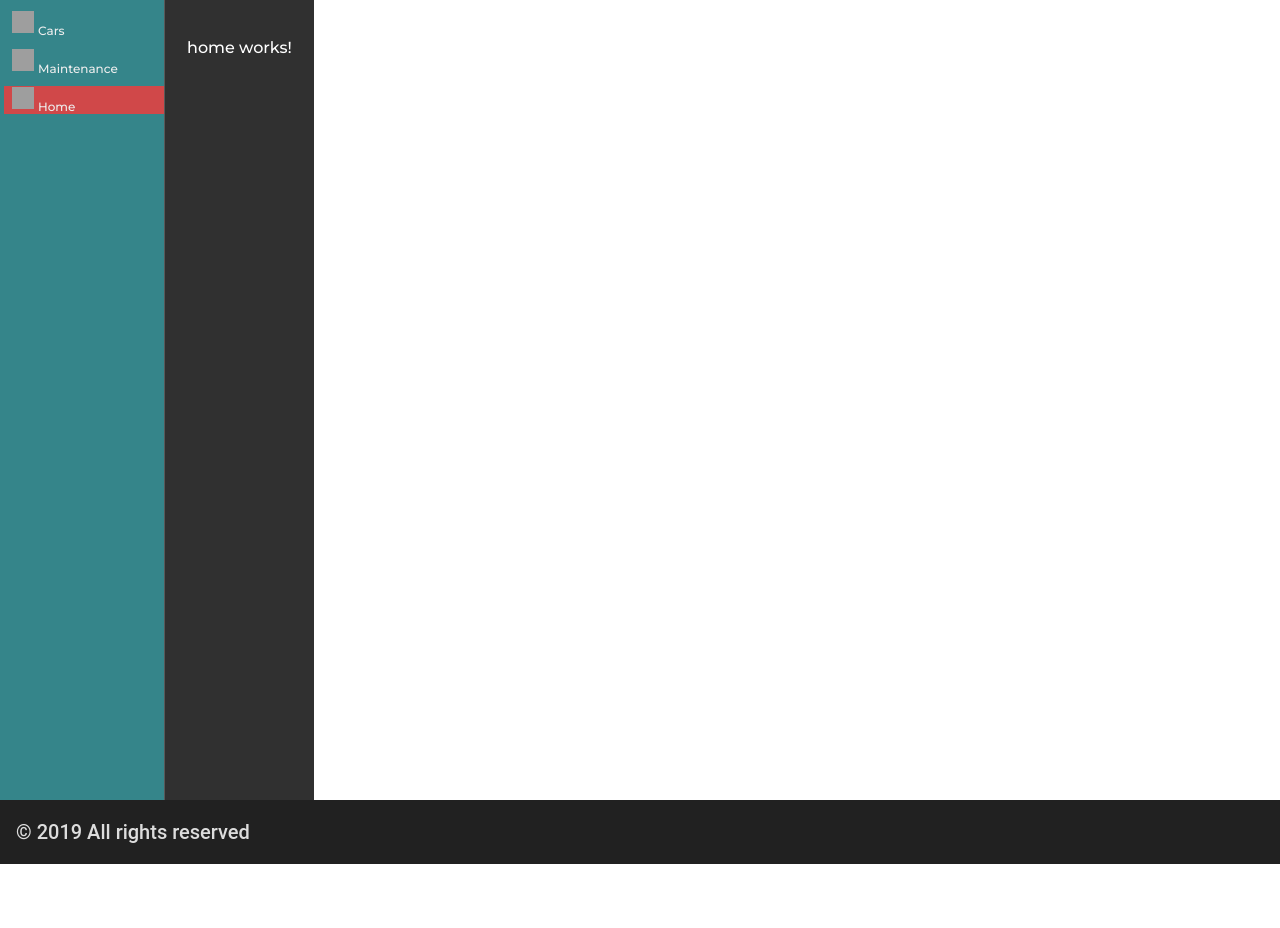
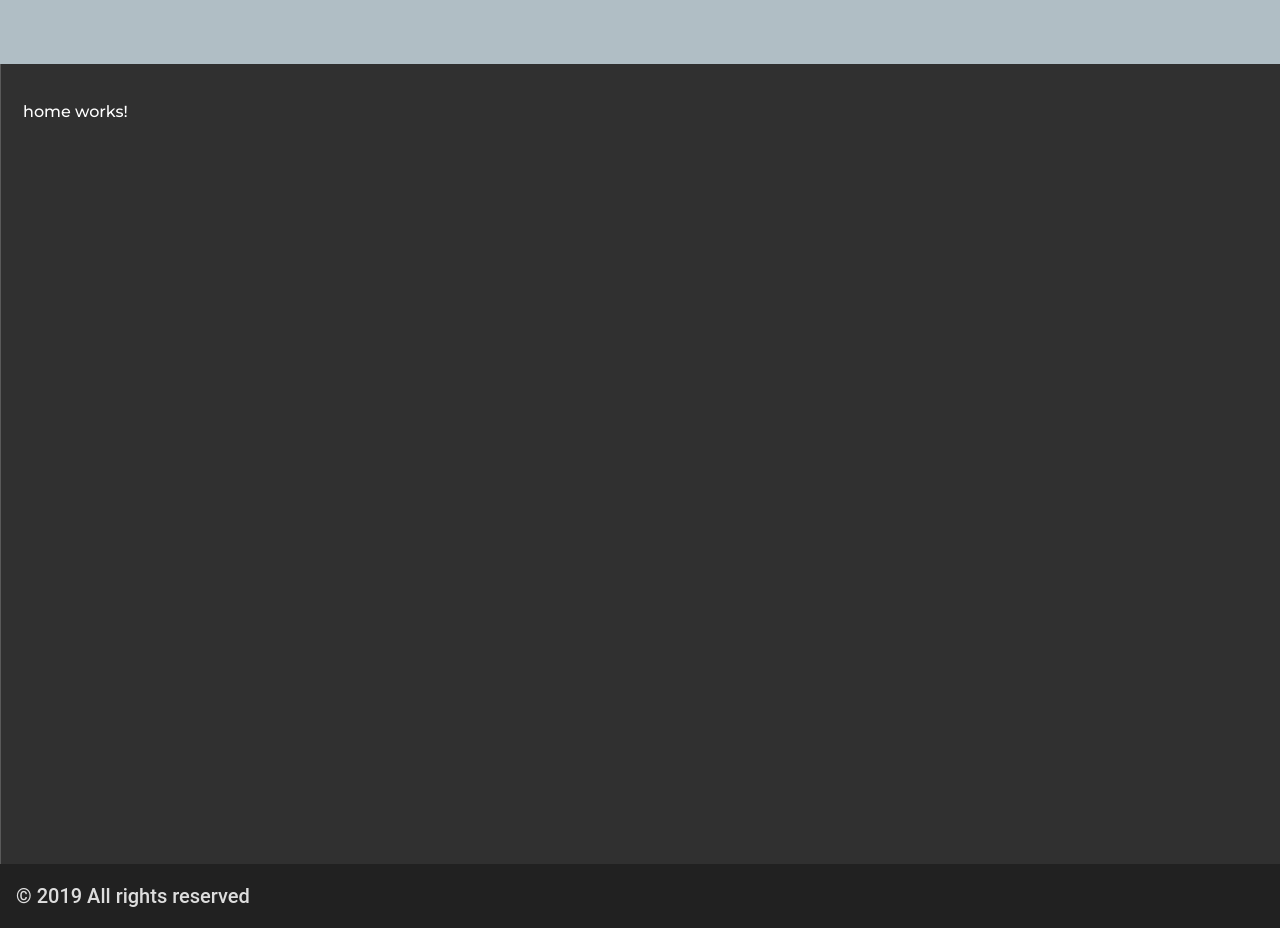
Before and after one commit to tarasSapryniuk/carsharing, an Angular app: page /home in a window 1280 px wide. Before the commit the page ends 864 px from the top, so only its background shows below. Built offline with nearby package versions, Linux system fonts and the light colour scheme; grey boxes are pictures that could not be loaded.

Commit message:
Configured custom sidebar

```diff
--- a/src/app/content/content.component.css
+++ b/src/app/content/content.component.css
@@ -9,4 +9,5 @@
 .body-style {
     padding: 22px;
     flex-grow: 1;
+    width: 100vw;
 }
--- a/src/app/content/content.component.html
+++ b/src/app/content/content.component.html
@@ -1,9 +1,9 @@
-<mat-drawer-container class="example-container">
+<mat-drawer-container>
   <mat-drawer mode="side" opened
     ><app-menu
       *ngIf="
         (menuService.isVertical && screenService.isLarge()) ||
-        (menuService.showVerticalMenu && screenService.isLarge())
+        (menuService.showVerticalMenu && !screenService.isLarge())
       " class="vertical-menu"
     ></app-menu>
   </mat-drawer>
--- a/src/app/header/header.component.html
+++ b/src/app/header/header.component.html
@@ -1,5 +1,5 @@
-<mat-toolbar *screenLarge color="accent">
-  <mat-toolbar-row>
+<mat-toolbar color="accent">
+  <mat-toolbar-row *screenLarge>
     <mat-icon
       class="example-icon"
       aria-hidden="false"
@@ -7,15 +7,17 @@
       >favorite</mat-icon
     >
     <span>Car Sharing</span>
+    <app-menu *ngIf="!menuService.isVertical"></app-menu>
     <span class="example-spacer"> </span>
     <div>
       <app-icon-bar></app-icon-bar>
     </div>
   </mat-toolbar-row>
-</mat-toolbar>
 
-<mat-toolbar *screenSmall color="accent">
-  <mat-toolbar-row>
+  <mat-toolbar-row *screenSmall>
+      <button mat-raised-button (click)='menuService.toggleMenu()'>Menu</button>
+
+      <span class="example-spacer"> </span>
       <mat-icon
         class="example-icon"
         aria-hidden="false"
@@ -23,12 +25,11 @@
         >favorite</mat-icon
       >
       <span>Car Sharing</span>
-    <span class="example-spacer"> </span>
-    <button mat-button [matMenuTriggerFor]="menu">Menu</button>
     </mat-toolbar-row>
 </mat-toolbar>
 
-<mat-menu #menu="matMenu">
+<!-- [matMenuTriggerFor]="menu" -->
+<!-- <mat-menu #menu="matMenu">
   <button mat-menu-item>Item 1</button>
   <button mat-menu-item>Item 2</button>
-</mat-menu>
+</mat-menu> -->
--- a/src/app/header/header.component.ts
+++ b/src/app/header/header.component.ts
@@ -1,5 +1,6 @@
 import { Component, OnInit } from '@angular/core';
 import { ScreenService } from '../services/screen.service';
+import { MenuService } from '../services/menu.service';
 
 @Component({
   selector: 'app-header',
@@ -8,7 +9,7 @@ import { ScreenService } from '../services/screen.service';
 })
 export class HeaderComponent implements OnInit {
 
-  constructor(private screenService: ScreenService) { }
+  constructor(private screenService: ScreenService, private menuService: MenuService) { }
 
   ngOnInit() {
   }
--- a/src/app/menus/menu-item/menu-item.component.html
+++ b/src/app/menus/menu-item/menu-item.component.html
@@ -3,9 +3,8 @@
   [ngClass]="{ 'vertical-menu': menuService.isVertical }"
   [routerLink]="item.route"
   routerLinkActive="active"
+  (click)="menuService.showVerticalMenu = false"
 >
-  <span class="icon"
-    ><img [src]="item.icon" (click)="menuService.showVerticalMenu = false"
-  /></span>
+  <span class="icon"><img [src]="item.icon"/></span>
   <span>{{ item.text }}</span>
 </div>
--- a/src/app/services/menu.service.ts
+++ b/src/app/services/menu.service.ts
@@ -12,11 +12,12 @@ export interface MenuItem {
 })
 export class MenuService {
   items: Array<MenuItem>
-  isVertical = true;
+  isVertical = false;
   showVerticalMenu = false;
+
   toggleMenu(): void {
     this.isVertical = true;
     this.showVerticalMenu = !this.showVerticalMenu;
+
   }
-  constructor() { }
 }
--- a/src/app/services/screen.service.ts
+++ b/src/app/services/screen.service.ts
@@ -32,4 +32,8 @@ export class ScreenService {
   isLarge(): boolean {
     return this.screenWidth >= this.largePixels;
   }
+
+  isSmall(): boolean {
+    return this.screenWidth < this.largePixels;
+  }
 }
```
Lines whose indentation alone changed are shown as unchanged.
